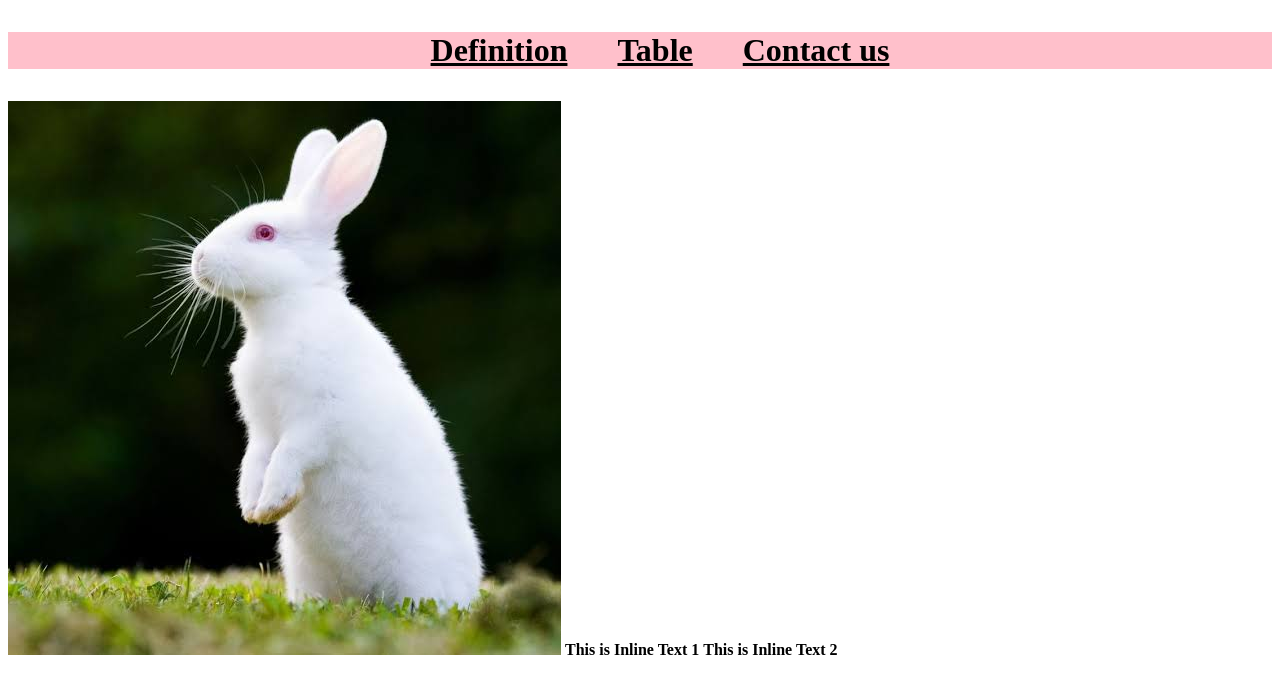
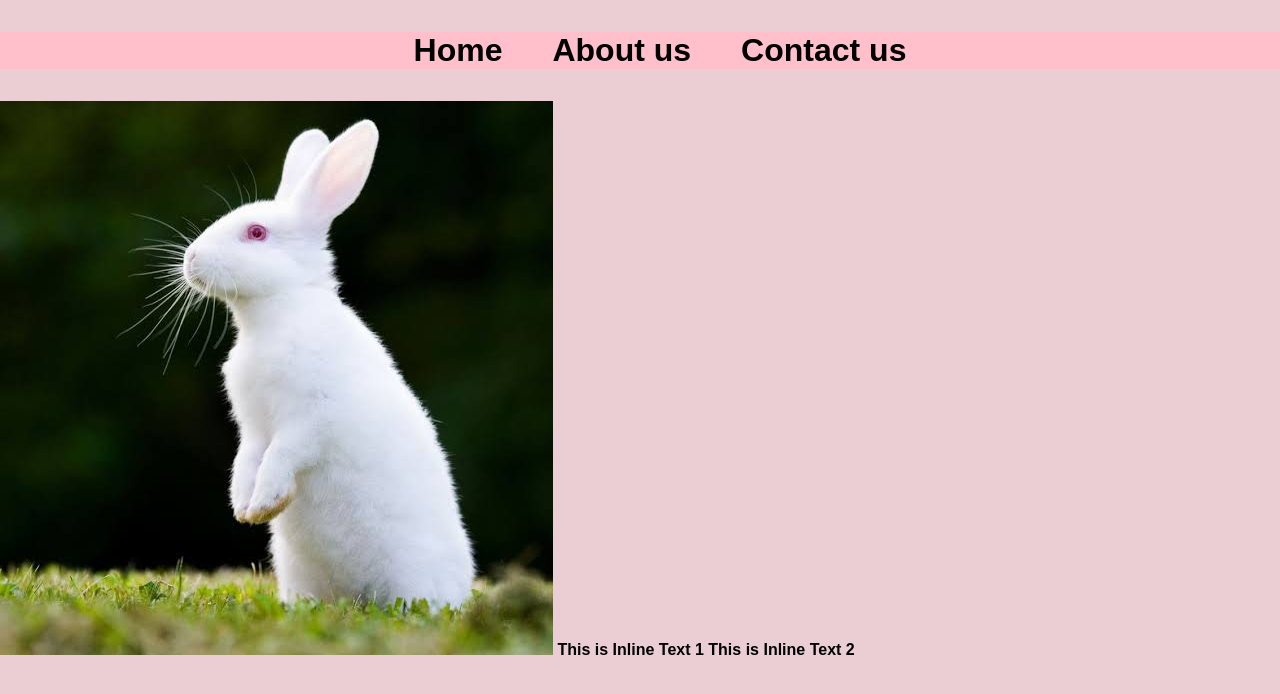
Before and after one commit to ninioquashvili/HTML, a plain HTML site: page index.html in a window 1280 px wide. Drawn offline with Linux system fonts and the light colour scheme.

Commit message:
homework 2

```diff
--- a/index.html
+++ b/index.html
@@ -4,48 +4,20 @@
     <meta charset="UTF-8">
     <meta name="viewport" content="width=device-width, initial-scale=1.0">
     <title>first Page</title>
+    <link rel="stylesheet" href="styles.css">
 </head>
 <body>
     <header>
         <nav>
-            <ul style="display:flex;
-            list-style: none;
-            justify-content: center;
-            gap: 50px;
-            font-size:xx-large;
-            background-color: pink;
-            text-decoration: underline;
-            cursor: pointer;
-            font-weight: bold;
-            padding: top right bottom left;"
-            >
-                 <li>
-                  <b>  Definition  </b>
-                </li>
-                 <li>
-
-                 <b>  Table</b>
-
-                </li>
-                <li>
-
-                   <b>Contact us</b>
-
-                </li>
+            <ul>
+            <a href="./Video.html"><li><b>Home</b></li></a>
+            <a href="index.html"> <li><b>About us</b></li></a>
+            <a href="ContactUs.html"><li><b>Contact us</b></li>  </a>
             </ul>
         </nav>
     </header>
     <img src="./images/BACHIKO.jpg"
      style="display: inline-block; margin-left: 0px; font: bold;"> <b>This is Inline Text 1 </b>
     <div style="display: inline-block;"> <b>This is Inline Text 2</b></div>
-
-
-
-
-
-
-
-
-
 </body>
 </html>
--- /dev/null
+++ b/styles.css
@@ -0,0 +1,62 @@
+body {
+    font-family: 'Arial', sans-serif;
+    background-color: rgb(235, 206, 211);
+    margin: 0;
+    padding: 0;
+    align-items: center;
+    justify-content: center;
+    height: 100vh;
+}
+
+h1 {
+    text-align: center;
+    color: #333;
+    font-size: 50px;
+
+}
+
+input, textarea {
+    width: 100%;
+    padding: 10px;
+    margin-bottom: 15px;
+    box-sizing: border-box;
+    border: 1px solid #ccc;
+    border-radius: 5px;
+}
+
+button {
+    background-color: blue;
+    color: white;
+    padding: 10px 15px;
+    border: none;
+    border-radius: 5px;
+    cursor: pointer;
+}
+
+button:hover {
+    background-color: black;
+}
+
+ul {
+              display:flex;
+                list-style: none;
+                justify-content: center;
+                gap: 50px;
+                font-size:xx-large;
+                background-color: pink;
+                text-decoration: none;
+                cursor: pointer;
+ font-weight: bold;
+ padding: top right bottom left
+}
+a {
+    color:black;
+    text-decoration: none;
+}
+a:visited {
+    color: black ;
+    text-decoration: none;
+}
+a:hover {
+    transform: scale(1.2)
+}
```
Also changed, not shown: ContactUs.html (+11 -42 lines), Video.html (+7 -23 lines).
